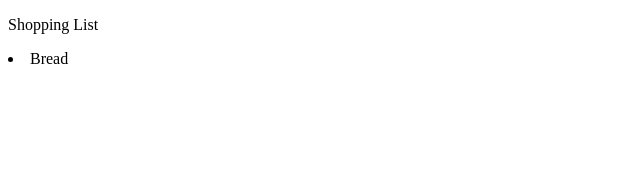
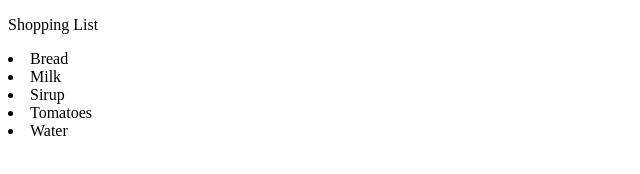
Before and after one commit to krispassa/learngit, a plain HTML site: page index.html in a window 1280 px wide. Shown: the whole page, without its empty margins (0-640 px from the left). Drawn offline with Linux system fonts and the light colour scheme.

Commit message:
added more list

```diff
--- a/index.html
+++ b/index.html
@@ -7,5 +7,10 @@
 <body>
 	<p>Shopping List</p>
 	<li>Bread</li>
+	<li>Milk</li>
+	<li>Sirup</li>
+	<li>Tomatoes</li>
+	<li>Water</li>
+
 </body>
 </html>
```
